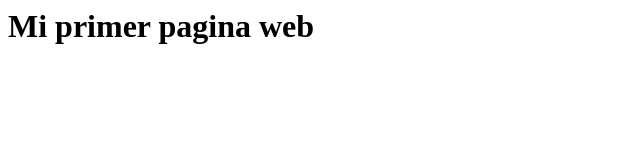
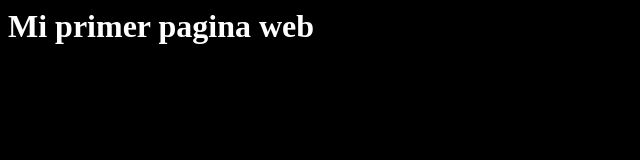
Before and after one commit to oswaldotc/blogs, a plain HTML site: page index.html in a window 1280 px wide. Shown: the whole page, without its empty margins (0-640 px from the left). Drawn offline with Linux system fonts and the light colour scheme.

Commit message:
Update index.html

```diff
--- a/index.html
+++ b/index.html
@@ -1,6 +1,7 @@
 <html>
 <head>
   <title>Hola mundo</title>
+  <link href="main.css" rel="stylesheet"/>
 </head>
 <body>
 <h1>Mi primer pagina web</h1>
```
